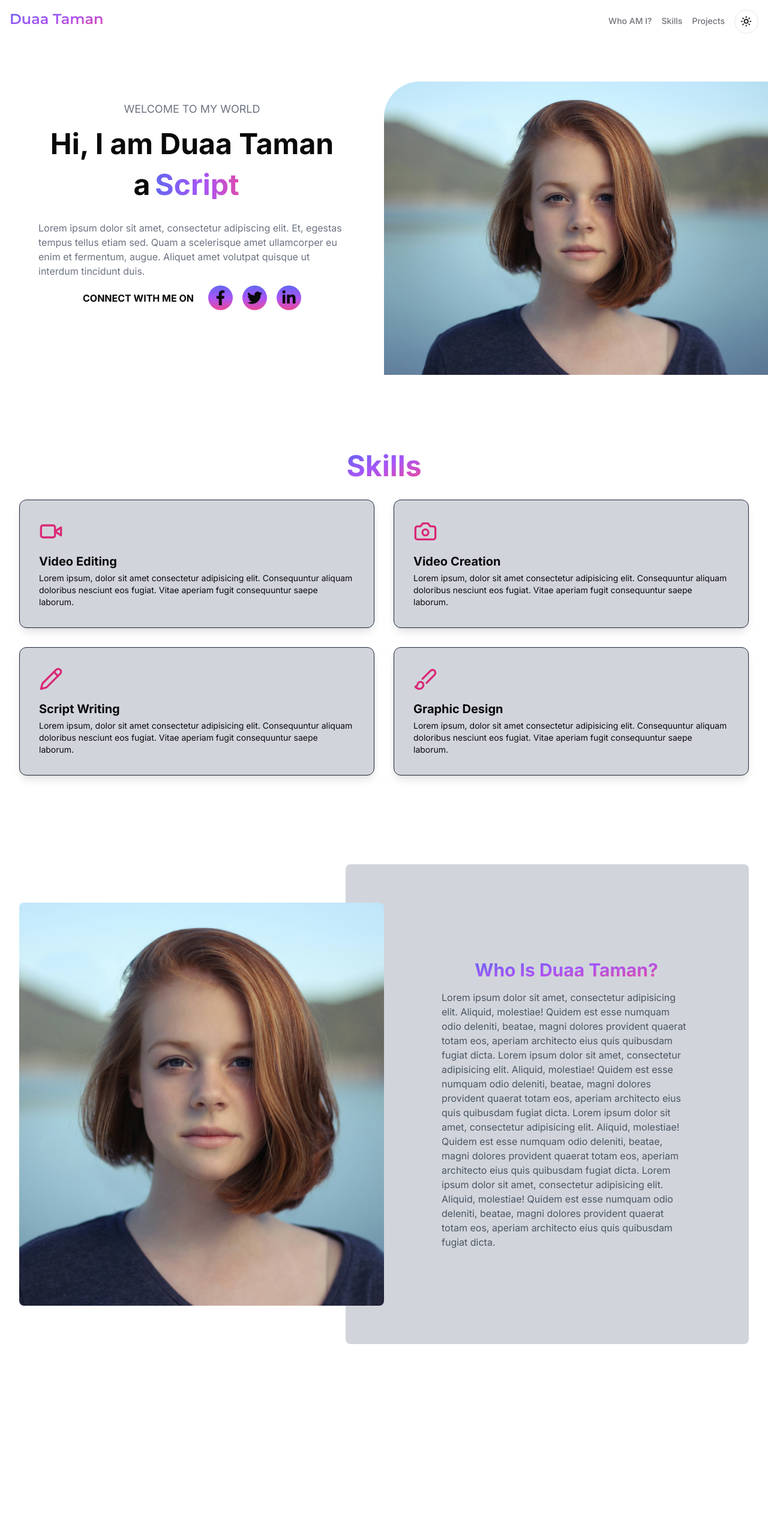
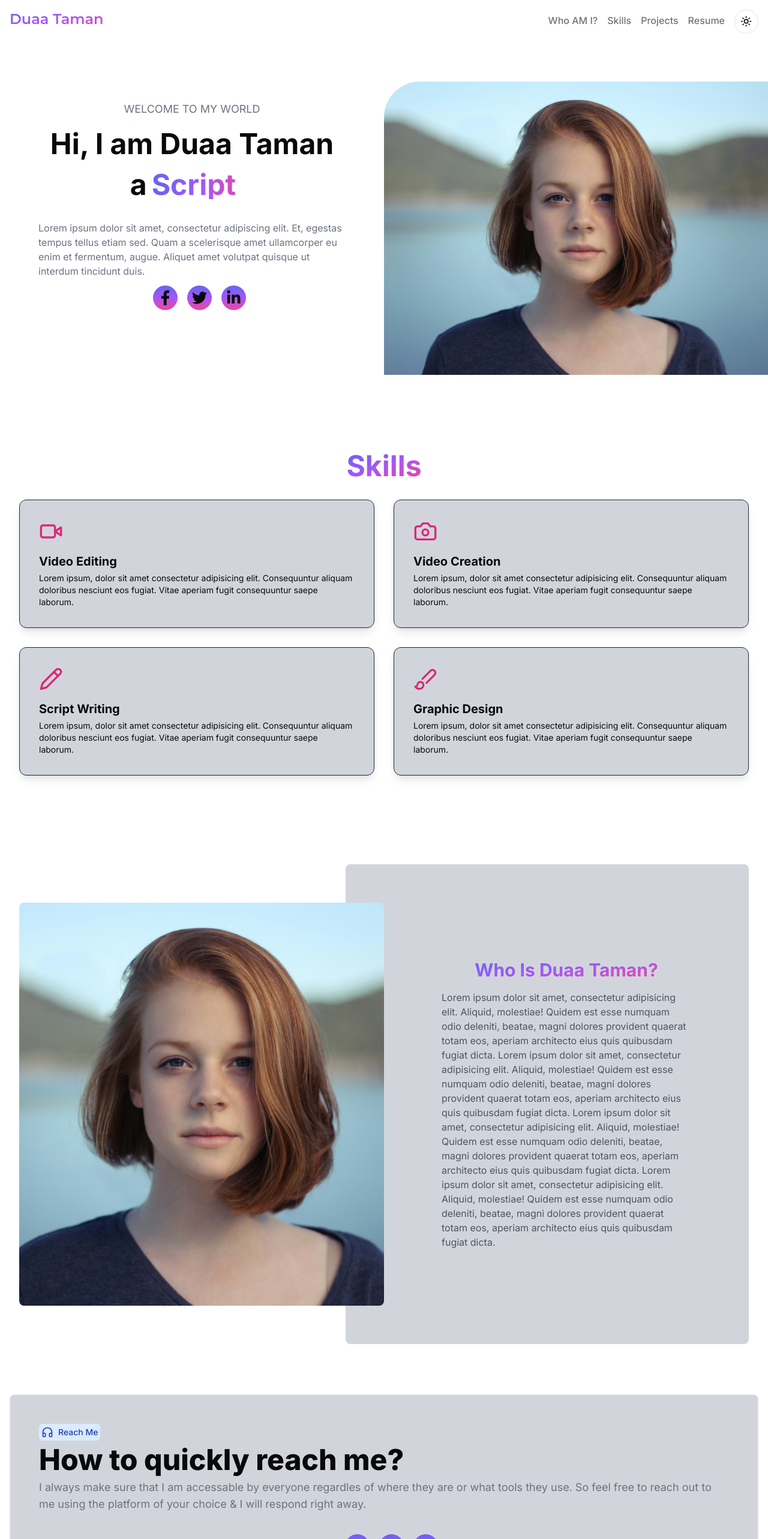
Before and after one commit to mostafa-taman-ashtrei/duaa-taman, a Next.js app: page / in a window 1280 px wide. Shown: the top 2566 px of the page at 60% size. Before the commit the page ends 2261 px from the top, so only its background shows below. Built offline with nearby package versions, Linux system fonts and the light colour scheme.

Commit message:
style: add a simple contact section

```diff
--- /dev/null
+++ b/app/(home)/components/ContactCard.tsx
@@ -0,0 +1,26 @@
+import { Headphones } from "lucide-react";
+import SocialMedia from "@/components/general/SocialMedia";
+
+const ContactCard = () => {
+    return (
+        <section>
+            <div className="py-8 px-4 mx-auto max-w-screen-xl lg:py-16">
+                <div className="bg-gray-300 dark:bg-gray-800 border border-gray-200 dark:border-gray-700 rounded-lg p-8 md:p-12 mb-8">
+                    <div className="bg-blue-100 text-blue-800 text-sm font-medium inline-flex items-center  gap-2 p-1 rounded-md dark:bg-gray-700 dark:text-blue-400 mb-2">
+                        <Headphones size={20} />
+                        Reach Me
+                    </div>
+                    <h1 className="text-3xl md:text-5xl font-extrabold mb-2">How to quickly reach me?</h1>
+                    <p className="text-lg font-normal text-gray-500 dark:text-gray-400 mb-6">
+                        I always make sure that I am accessable by everyone regardles of where they are or what tools they use. So feel free to
+                        reach out to me using the platform of your choice & I will respond right away.
+                    </p>
+
+                    <SocialMedia />
+                </div>
+            </div>
+        </section>
+    );
+};
+
+export default ContactCard;
--- a/app/(home)/page.tsx
+++ b/app/(home)/page.tsx
@@ -1,4 +1,5 @@
 import About from "./components/About";
+import ContactCard from "./components/ContactCard";
 import Hero from "./components/Hero";
 import Skills from "./components/Skills";
 
@@ -8,6 +9,7 @@ const Home: React.FC = () => {
       <Hero />
       <Skills />
       <About />
+      <ContactCard />
     </>
   );
 };
--- a/app/layout.tsx
+++ b/app/layout.tsx
@@ -1,5 +1,6 @@
 import "./globals.css";
 
+import Footer from "@/components/nav/Footer";
 import { Inter } from "next/font/google";
 import LandingPageNavbar from "@/components/nav/LandingPageNavbar";
 import type { Metadata } from "next";
@@ -23,6 +24,7 @@ const RootLayout: React.FC<RootLayoutProps> = ({ children }) => {
         <NextThemeProvider>
           <LandingPageNavbar />
           {children}
+          <Footer />
         </NextThemeProvider>
       </body>
     </html>
--- a/components/general/SocialMedia.tsx
+++ b/components/general/SocialMedia.tsx
@@ -2,11 +2,16 @@ import { FaFacebookF, FaLinkedinIn, FaTwitter } from "react-icons/fa";
 
 import Link from "next/link";
 
-const SocialMedia: React.FC = () => {
+interface SocialMediaProps {
+    text?: string
+    className?: string;
+}
+
+const SocialMedia: React.FC<SocialMediaProps> = ({ text }) => {
     return (
         <div className="flex flex-col xl:flex-row gap-6 lgl:gap-0 justify-center items-center p-3">
             <h2 className="uppercase font-bold">
-                Connect With Me On
+                {text}
             </h2>
 
             <div className="flex gap-4">
--- /dev/null
+++ b/components/nav/Footer.tsx
@@ -0,0 +1,42 @@
+import HoverLink from "../general/HoverLink";
+
+const Footer: React.FC = () => {
+    return (
+        <footer className="mt-24 bg-gray-300 rounded-xl shadow m-4 dark:bg-gray-800">
+            <div className="w-full mx-auto max-w-screen-xl p-4 md:flex md:items-center md:justify-between">
+                <span className="text-sm  sm:text-center dark:text-gray-400">© 2024
+                    Duaa Taman™. All Rights Reserved.
+                </span>
+
+
+                <ul className="flex flex-wrap items-center mt-3 gap-4 text-sm font-medium  dark:text-gray-400 sm:mt-0">
+                    <HoverLink>
+                        <li className="cursor-pointer">
+                            About
+                        </li>
+                    </HoverLink>
+
+                    <HoverLink>
+                        <li className="cursor-pointer">
+                            Privacy Policy
+                        </li>
+                    </HoverLink>
+
+                    <HoverLink>
+                        <li className="cursor-pointer">
+                            Licensing
+                        </li>
+                    </HoverLink>
+
+                    <HoverLink>
+                        <li className="cursor-pointer">
+                            Contact
+                        </li>
+                    </HoverLink>
+                </ul>
+            </div>
+        </footer>
+    );
+};
+
+export default Footer;
--- a/components/nav/NavRoutes.tsx
+++ b/components/nav/NavRoutes.tsx
@@ -24,6 +24,11 @@ const NavRoutes: React.FC<React.HTMLAttributes<HTMLElement>> = ({ className, ...
             href: `/#projects`,
             label: "Projects",
             active: pathname === `/#projects`,
+        },
+        {
+            href: `https://google.com`,
+            label: "Resume",
+            active: false,
         }
     ];
 
@@ -37,7 +42,7 @@ const NavRoutes: React.FC<React.HTMLAttributes<HTMLElement>> = ({ className, ...
                     <Link
                         href={route.href}
                         className={cn(
-                            "text-sm font-medium transition-colors hover:text-primary",
+                            "text-md font-medium transition-colors hover:text-primary",
                             route.active ? "text-sky-500" : "text-muted-foreground"
                         )}
                     >
```
